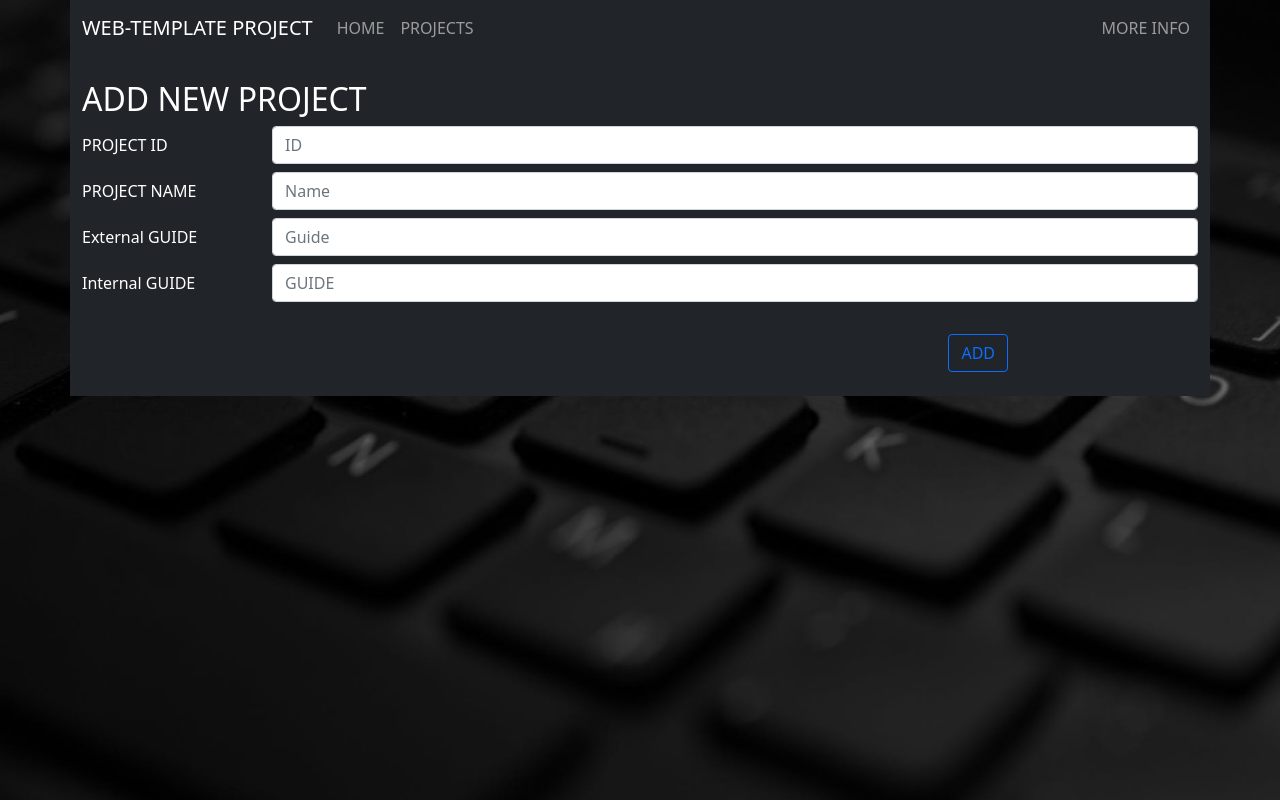
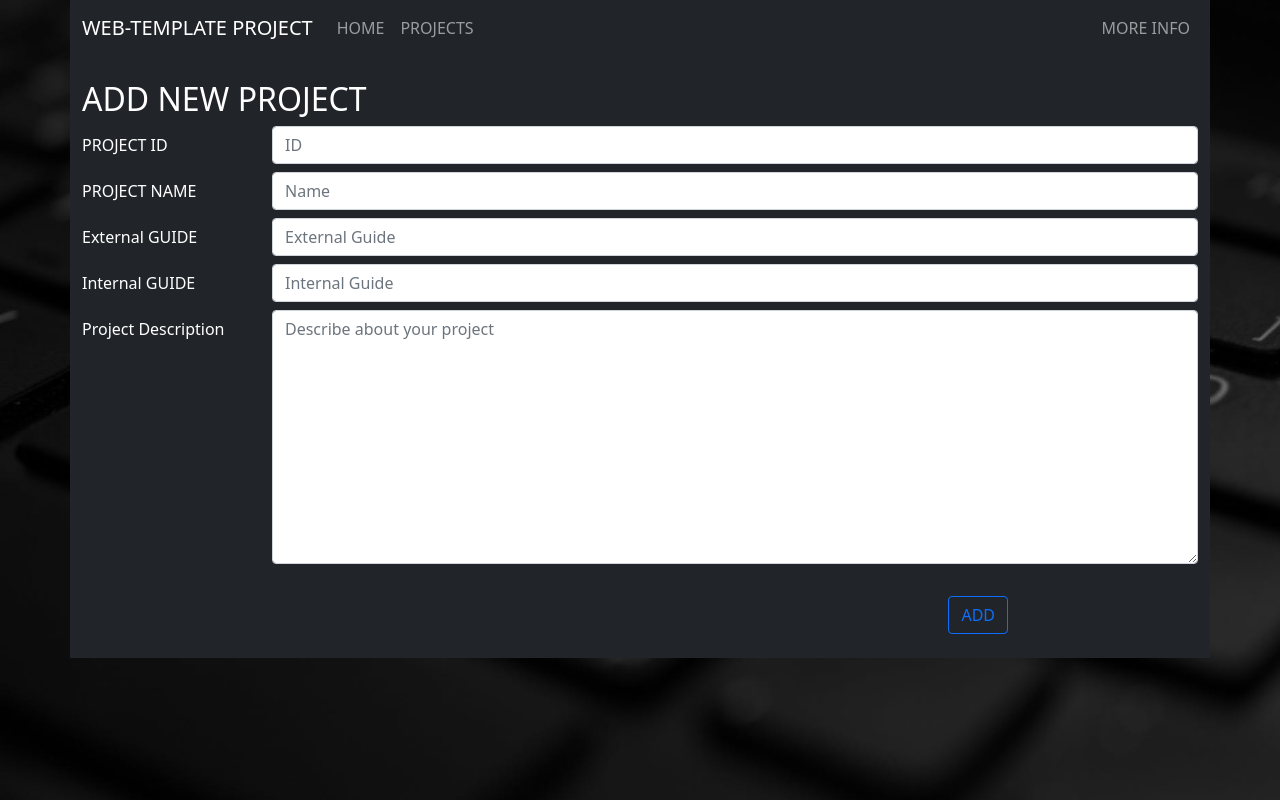
Before and after one commit to Web-template-editor/Web-Template-Editor-Rest-Api, a React (Create React App) app in the folder Web-Template-Editor-FrontEnd-REACT/finalweb-app/: page /Projectform in a window 1280 px wide. Built offline with nearby package versions, Linux system fonts and the light colour scheme; no server answers.

Commit message:
project adding through form added

```diff
--- a/Web-Template-Editor-FrontEnd-REACT/finalweb-app/src/Components/Projectform.js
+++ b/Web-Template-Editor-FrontEnd-REACT/finalweb-app/src/Components/Projectform.js
@@ -1,11 +1,18 @@
 import axios from "axios";
 import React from "react";
+import { useState } from "react";
 import { Form } from "react-bootstrap";
 import { Col } from "react-bootstrap";
 import { Row } from "react-bootstrap";
 import { Button } from "react-bootstrap";
+
 function Projectform() {
 
+const[project_id,setProjectId]=useState('')
+const[project_name,setProjectName]=useState('')
+const[external_guide,setProjectExternalGuide]=useState('')
+const[internal_guide,setProjectInternalGuide]=useState('')
+const[project_description,setProjectDescription]=useState('')
 
 
     return (
@@ -18,7 +25,7 @@ function Projectform() {
                         PROJECT ID
                     </Form.Label>
                     <Col sm="10">
-                        <Form.Control type="text" placeholder="ID" />
+                        <Form.Control value={project_id} onChange={(e)=>setProjectId(e.target.value)} type="text" placeholder="ID" />
                     </Col>
                 </Form.Group>
                 <Form.Group as={Row} className="mb-2" controlId="formPlaintextName">
@@ -26,7 +33,7 @@ function Projectform() {
                        PROJECT NAME
                     </Form.Label>
                     <Col sm="10">
-                        <Form.Control type="text" placeholder="Name" />
+                        <Form.Control value={project_name} onChange={(e)=>setProjectName(e.target.value)} type="text"  placeholder="Name" />
                     </Col>
                 </Form.Group>
 
@@ -35,7 +42,7 @@ function Projectform() {
                         External GUIDE
                     </Form.Label>
                     <Col sm="10">
-                        <Form.Control type="text" placeholder="Guide" />
+                        <Form.Control value={external_guide} onChange={(e)=>setProjectExternalGuide(e.target.value)} type="text" placeholder="External Guide" />
                     </Col>
                 </Form.Group>
 
@@ -44,7 +51,16 @@ function Projectform() {
                         Internal GUIDE
                     </Form.Label>
                     <Col sm="10">
-                        <Form.Control type="text" placeholder="GUIDE" />
+                        <Form.Control value={internal_guide} onChange={(e)=>setProjectInternalGuide(e.target.value)} type="text" placeholder="Internal Guide" />
+                    </Col>
+                </Form.Group>
+
+                <Form.Group as={Row} value={project_description} onChange={(e)=>setProjectDescription(e.target.value)} className="mb-2" controlId="formPlaintextprojectDescription">
+                    <Form.Label column sm="2">
+                        Project Description
+                    </Form.Label>
+                    <Col sm="10">
+                        <Form.Control as='textarea' rows={10} placeholder='Describe about your project' type="text"  />
                     </Col>
                 </Form.Group>
 
@@ -56,31 +72,29 @@ function Projectform() {
 
                     <Col sm="10">
 
-                    <Button onClick={submitData} className="mt-4 mb-4" style={{float: 'right'}}  variant="outline-primary">ADD</Button><br/>
+                    <Button onClick={submitData} className="mt-4 mb-4" style={{float: 'right'}} href='/Projectlist'  variant="outline-primary">ADD</Button><br/>
                     </Col>
                 </Form.Group>
 
             </Form>
         </div>
     )
-}
-
-function submitData(){
-    let employee =  {projectid: "om,ewsdfk World!",
-    projectName: "Thknsfdfsis is a new post.",
-    projectDescription: "snd ds efsfas  ffaf",
-    internalGuide: "ds",
-    externalGuide: "ds"};
-    console.log('employee => ' + JSON.stringify(employee));
-    console.log("ok");
+    function submitData(){
+        let employee =  {projectid: project_id,
+        projectName: project_name,
+        projectDescription: project_description,
+        internalGuide: internal_guide,
+        externalGuide: external_guide};
 
 
 
-    axios
-    .post("http://localhost:8080/projects/project", employee)
-    .then((response) => {
-        console.log("success")
-    });
+        axios
+        .post("http://localhost:8080/projects/project", employee)
+        .then((response) => {
+        });
+}
+
+
 
 }
 export default Projectform
--- a/Web-Template-Editor-FrontEnd-REACT/finalweb-app/src/Components/Projects.jsx
+++ b/Web-Template-Editor-FrontEnd-REACT/finalweb-app/src/Components/Projects.jsx
@@ -26,11 +26,13 @@ setData(response.data)
 
         <h1 className="projects-heading">PROJECTS</h1>
         <table>
-            <tr>
+            <thead>
+                <tr>
                 <th>YEAR</th>
                 <th>PROJECT</th>
-
-            </tr>
+                </tr>
+            </thead>
+            <tbody>
             {data.map((val,key)=>{
                 return(
 
@@ -41,6 +43,7 @@ setData(response.data)
                     </tr>
                 )
             })}
+            </tbody>
         </table>
         </div>
         </div>
--- a/Web-Template-Editor-FrontEnd-REACT/finalweb-app/src/Components/Tableproject.js
+++ b/Web-Template-Editor-FrontEnd-REACT/finalweb-app/src/Components/Tableproject.js
@@ -9,36 +9,14 @@ setData(response.data)
 
 
     })},[])
-    // const data =[
-    //     {
-    //         year :"2020-2022",project : "OPEN EHR"
-    //     },
-    //     {
-    //         year : "2020-2022", project : "CALANDER MANAGEMENT"
-    //     }
-    // ]
+
 
     return(
 
         <div className="table">
 
         <h1 className="sub-heading">PROJECTS</h1>
-        {/* <table>
-            <tr>
-                <th>YEAR</th>
-                <th>PROJECT</th>
 
-            </tr>
-            {data.map((val,key)=>{
-                return(
-                    <tr key={key}>
-                        <td>{val.year}</td>
-                        <td ><a href="/Project">{val.project}</a></td>
-
-                    </tr>
-                )
-            })}
-        </table> */}
 <div className="row justify-content-center">
 <Table className="col-auto" striped bordered hover variant="dark">
   <thead>
@@ -50,18 +28,7 @@ setData(response.data)
     </tr>
   </thead>
   <tbody>
-    {/* <tr>
-      <td>101</td>
-      <td>OPEN EHR</td>
-      <td><Button as="input" type="reset" value="Reset" /></td>
-      <td><Button variant="outline-danger">Delete</Button></td>
-    </tr>
-    <tr>
-      <td>102</td>
-      <td>Web Template Editor</td>
-      <td><Button as="input" type="reset" value="Reset" /></td>
-      <td><Button variant="outline-danger">Delete</Button></td>
-    </tr> */}
+
     {data.map((val,key)=>{
                 return(
 
@@ -69,7 +36,7 @@ setData(response.data)
                            <td>{val.projectid}</td>
       <td>{val.projectName}</td>
       <td><Button as="input" type="reset" value="Reset" /></td>
-      <td><Button variant="outline-danger">Delete</Button></td>
+      <td><Button variant="outline-danger" value={val.projectid} onClick={deleteProject} >Delete</Button></td>
 
                     </tr>
                 )
@@ -81,5 +48,10 @@ setData(response.data)
         </div>
 
     )
+    function deleteProject(e){
+
+      console.log(e.target.value)
+
+    }
 }
 export default Tableproject
```
